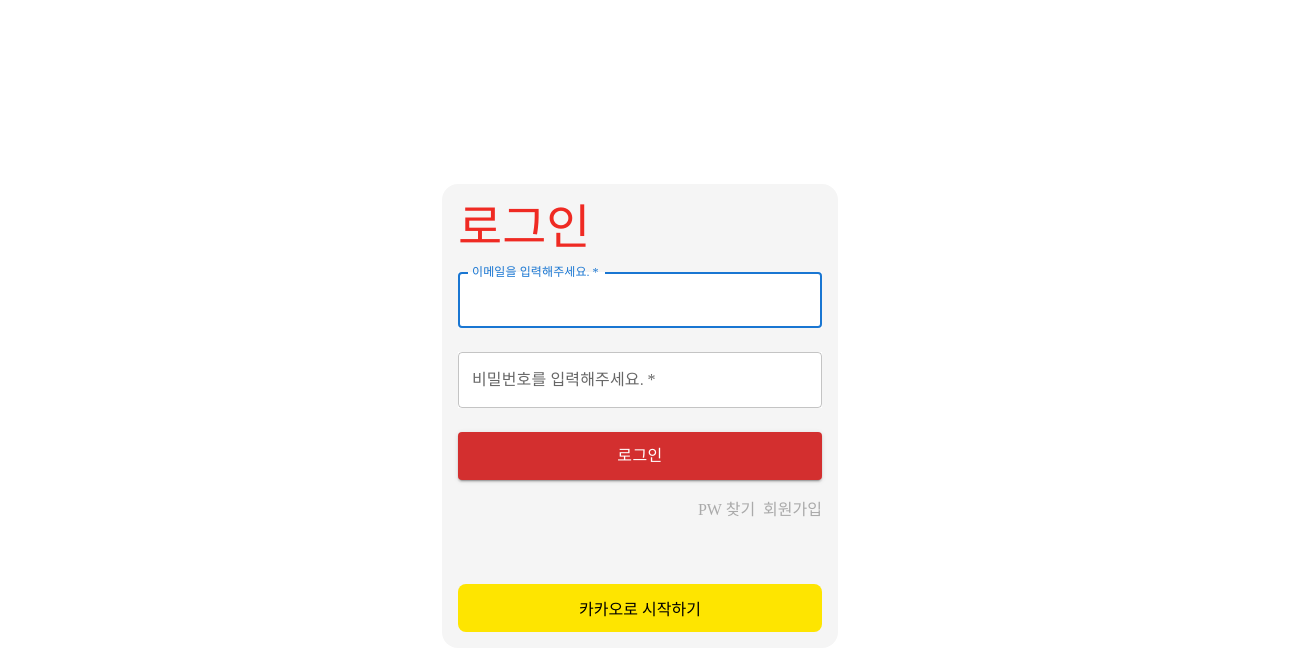
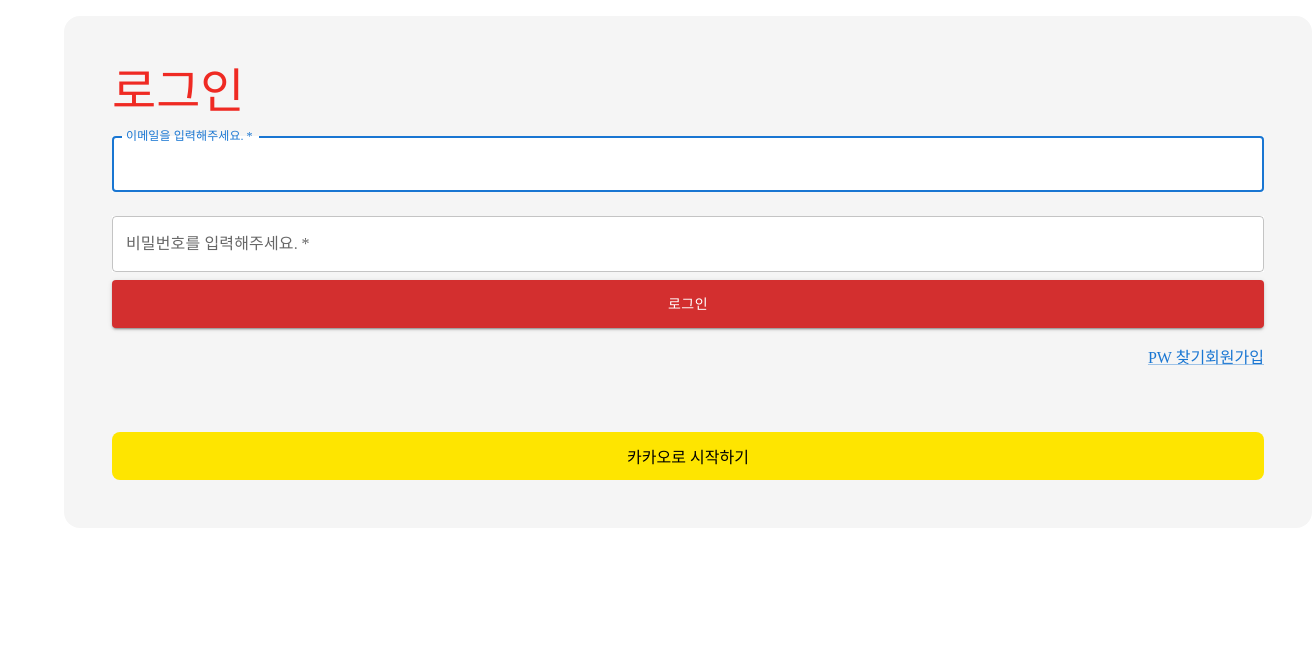
Before and after one commit to ehddn5252/AbuyZ, a Next.js app in the folder front/: page /login in a window 1280 px wide. Shown: the top 670 px of the page, 1312 px wide, since content can reach past the window. Built offline with nearby package versions, Linux system fonts and the light colour scheme; a web font is replaced by a local one.

Commit message:
:lipstick: login page css구조 변경

```diff
--- a/front/pages/login.js
+++ b/front/pages/login.js
@@ -1,3 +1,4 @@
+// React
 import React from "react";
 
 // MUI
@@ -9,30 +10,13 @@ import Grid from "@mui/material/Grid";
 import Box from "@mui/material/Box";
 import Typography from "@mui/material/Typography";
 
+// StyledComponent
+import styled from "styled-components";
+
 export default function Login() {
   return (
-    <Container
-      component="main"
-      maxWidth="xs"
-      style={{
-        display: "flex",
-        alignItems: "center",
-        width: "100%",
-        height: "100vh",
-      }}
-    >
-      <Box
-        sx={{
-          display: "flex",
-          flexDirection: "column",
-          marginTop: "1rem",
-          padding: "1rem",
-          width: "100%",
-          height: "auto",
-          borderRadius: "1rem",
-          backgroundColor: "#F5F5F5",
-        }}
-      >
+    <LoginContainer component="main">
+      <LoginBox>
         <Typography component="h1" variant="h3" sx={{ color: "#EF2A23" }}>
           로그인
         </Typography>
@@ -58,57 +42,62 @@ export default function Login() {
           autoComplete="current-password"
           sx={{ backgroundColor: "white" }}
         />
-        <Button
-          fullWidth
-          href="/"
-          color="error"
-          variant="contained"
-          sx={{ height: "3rem", marginTop: "1rem", fontSize: "1rem" }}
-        >
+        <LoginButton fullWidth href="/" color="error" variant="contained">
           로그인
-        </Button>
+        </LoginButton>
         <Grid
           container
           justifyContent="flex-end"
           sx={{ margin: "1rem", marginLeft: 0 }}
         >
-          <Link
-            href="/pwf"
-            sx={{
-              color: "#AAAAAA",
-              marginRight: "0.5rem",
-              textDecorationLine: "none",
-              fontSize: "1rem",
-            }}
-          >
-            PW 찾기
-          </Link>
-          <Link
-            href="/signup"
-            sx={{
-              color: "#AAAAAA",
-              textDecorationLine: "none",
-              fontSize: "1rem",
-            }}
-          >
-            회원가입
-          </Link>
+          <LoginLink href="/pwf">PW 찾기</LoginLink>
+          <LoginLink href="/signup">회원가입</LoginLink>
         </Grid>
-        <button
-          style={{
-            height: "3rem",
-            width: "100%",
-            backgroundColor: "#FEE500",
-            border: "none",
-            borderRadius: "0.5rem",
-            fontSize: "1rem",
-            cursor: "pointer",
-            marginTop: "3rem",
-          }}
-        >
-          카카오로 시작하기
-        </button>
-      </Box>
-    </Container>
+        <KakaoButton>카카오로 시작하기</KakaoButton>
+      </LoginBox>
+    </LoginContainer>
   );
 }
+
+const LoginContainer = styled(Container)`
+  display: flex;
+  align-items: center;
+  justify-content: center;
+  width: 40rem;
+  height: 100vh;
+`;
+
+const LoginBox = styled(Box)`
+  display: flex;
+  flex-direction: column;
+  margin-top: 1rem;
+  padding: 3rem;
+  width: 100%;
+  height: auto;
+  border-radius: 1rem;
+  background-color: #f5f5f5;
+`;
+
+const LoginLink = styled(Link)`
+  color: #aaaaaa;
+  text-decoration-line: none;
+  font-size: 1rem;
+  margin-right: 0.5rem;
+`;
+
+const LoginButton = styled(Button)`
+  height: 3rem;
+  margin-top: 1rem;
+  font-size: 1rem;
+`;
+
+const KakaoButton = styled.button`
+  height: 3rem;
+  width: 100%;
+  background-color: #fee500;
+  border: none;
+  border-radius: 0.5rem;
+  font-size: 1rem;
+  cursor: pointer;
+  margin-top: 3rem;
+`;
```
